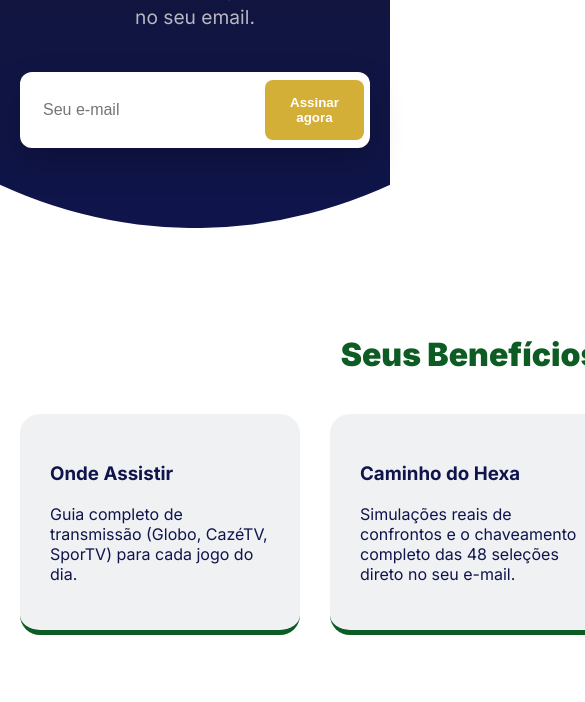
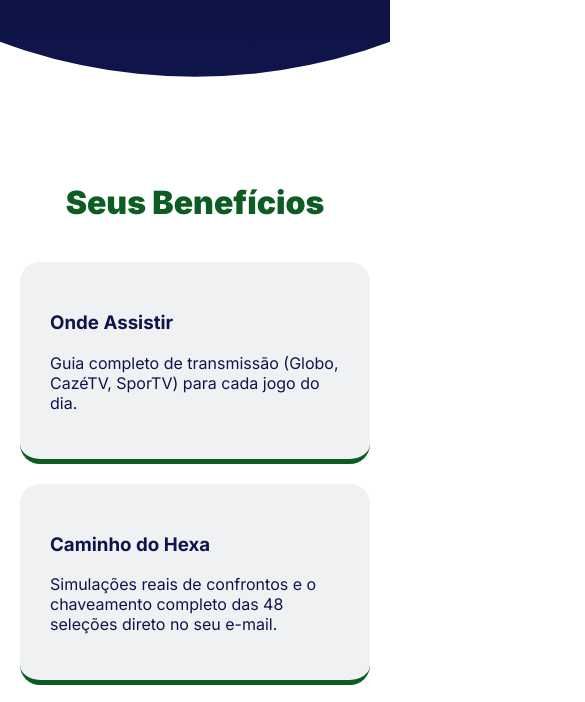
Before and after one commit to nicholassouzaa/thecup, a plain HTML site: page index.html in a window 390 px wide. Shown: the part 601-1303 px from the top of the page, 585 px wide, since content can reach past the window. Drawn offline with Linux system fonts and the light colour scheme.

Commit message:
Add files via upload

```diff
--- a/index.html
+++ b/index.html
@@ -216,6 +216,54 @@
 
         footer { padding: 50px; background: #f1f1f1; color: #777; text-align: center; font-size: 0.9rem; } /* Estilo do rodapé */
         footer strong { color: var(--cor-azul); } /* Nome da marca em vermelho no rodapé */
+        /* --- INÍCIO DA ADAPTAÇÃO PARA CELULAR --- */
+
+/* @media avisa que as regras abaixo só funcionam em telas com menos de 768px de largura (celulares e tablets) */
+@media (max-width: 768px) {
+    /* 1. Primeiro, limitamos a largura da "caixa" do formulário no celular */
+    .container-form {
+        width: 90%; /* Ocupa 90% da largura da tela do celular */
+        max-width: 320px; /* Não deixa passar de 320px (tamanho ideal para celular) */
+        margin: 0 auto; /* Centraliza a caixa no meio da tela */
+    }
+
+    /* 2. Ajustamos o comportamento do formulário */
+    .formulario {
+        flex-direction: column; /* Coloca um embaixo do outro */
+        background: transparent; /* Remove o fundo branco de "barra" */
+        box-shadow: none; /* Remove a sombra da barra */
+        padding: 0; /* Remove espaços internos extras */
+        gap: 12px; /* Cria o espaço entre o campo de e-mail e o botão */
+    }
+
+    /* 3. Aqui é onde garantimos que ambos tenham a mesma largura exata */
+    .formulario input,
+    .formulario button {
+        width: 100%; /* Ambos preenchem 100% dos 320px que definimos acima */
+        box-sizing: border-box; /* ESSENCIAL: Faz o padding ficar "dentro" da largura, sem esticar */
+        margin: 0; /* Garante que não haja margens sobrando */
+        display: block; /* Garante que se comportem como blocos inteiros */
+    }
+
+    /* Opcional: Ajuste o título para combinar com a nova largura */
+    h1 {
+        font-size: 2.2rem;
+    }
+
+    /* Ajusta a grade de benefícios e curiosidades */
+    .grid-steps,
+    .grid-curiosidades {
+        grid-template-columns: 1fr; /* Força a ter apenas 1 coluna (um card embaixo do outro) */
+        gap: 20px; /* Diminui um pouco o espaço entre os cards */
+    }
+
+    /* Reduz o tamanho da logo no topo para sobrar espaço para o botão */
+    .logo {
+        font-size: 1.3rem;
+    }
+}
+
+/* --- FIM DA ADAPTAÇÃO PARA CELULAR --- */
     </style>
     </head>
 <body>
```
